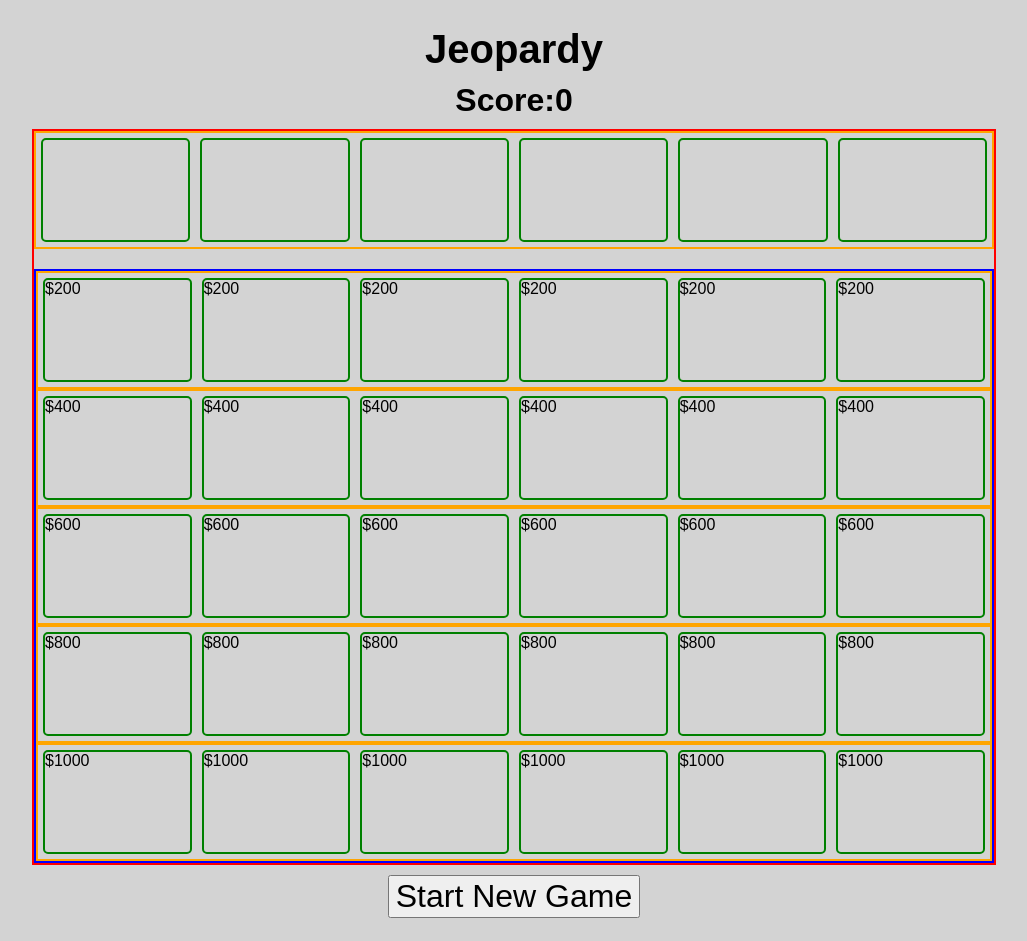
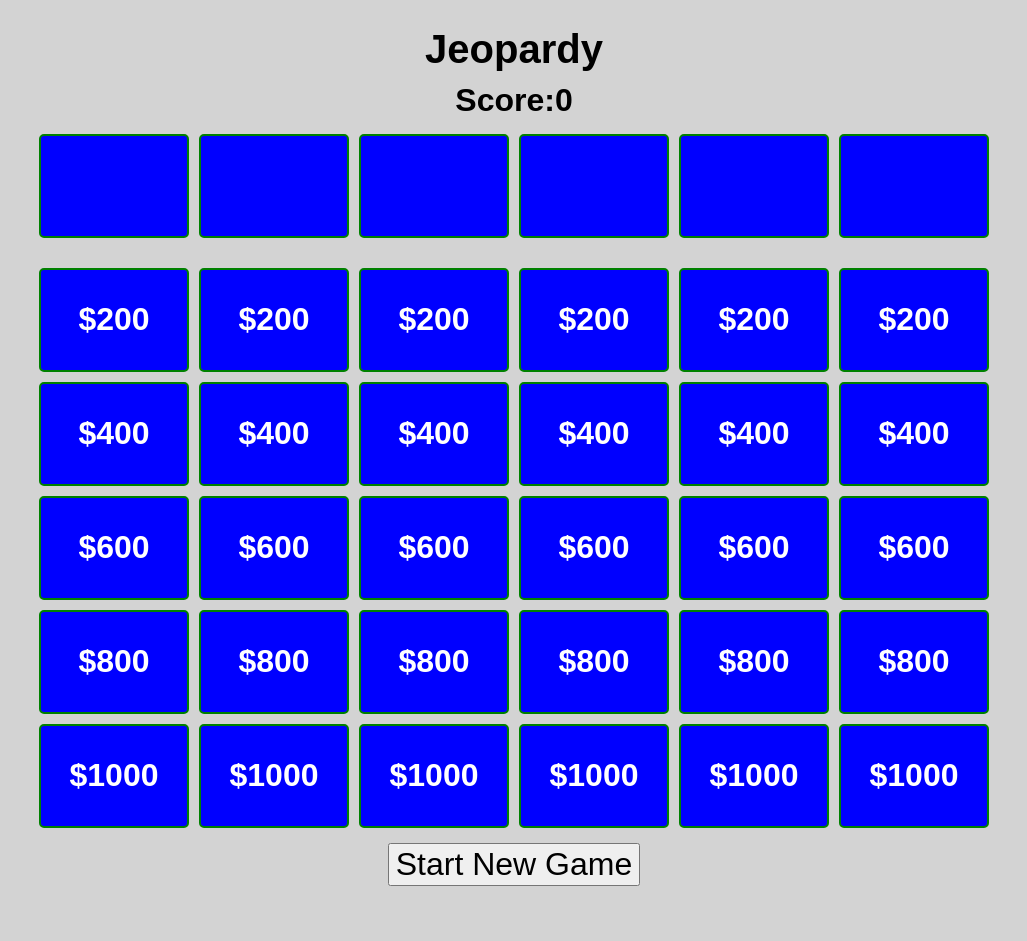
Before and after one commit to Timmahoney2000/jeopardy, a plain HTML site: page index.html in a window 1280 px wide. Shown: the whole page, without its empty margins (126-1153 px from the left). After the commit the page ends 909 px from the top, so only its background shows below. Drawn offline with Linux system fonts and the light colour scheme.

Commit message:
css completed

```diff
--- a/style.css
+++ b/style.css
@@ -26,31 +26,44 @@
     flex-direction: column;
     width: 75vw;
     margin: 10px auto;
-    border: 2px solid red;
 }
 
 #category-row {
     display: flex;
     align-items: center;
     margin-bottom: 20px;
-    border: 2px solid orange;
 }
 
 #clue-board {
     flex-direction: column;
-    border: 2px solid blue;
 }
 
 .clue-row {
     display: flex;
-    border: 2px solid orange;
 }
 
 .clue-box {
     display: flex;
+    align-items: center; /*vertical*/
+    justify-content: center; /*horizontal*/
+    border: 2px solid white;
+    background-color: blue;
+    color: white;
     border: 2px solid green;
     border-radius: 5px;
     margin: 5px;
+    font-size: 2rem;
+    font-weight: bold;
     height: 100px;
     flex: 1;
+    text-transform: uppercase;
 }
+
+.category-box {
+    font-size: .8rem;
+    line-height: 25px;
+}
+
+.clicked-box {
+    font-size: 1rem;
+}
```
